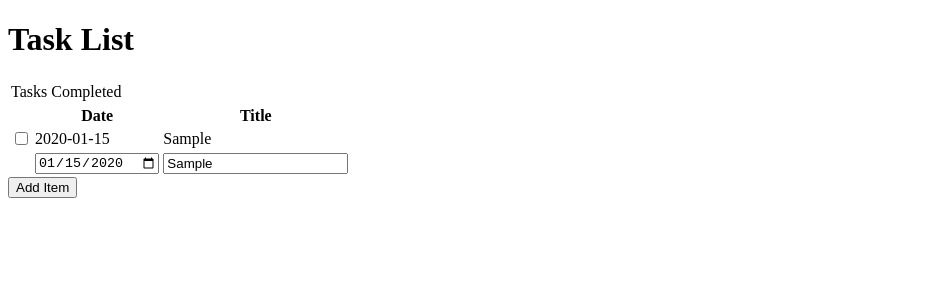
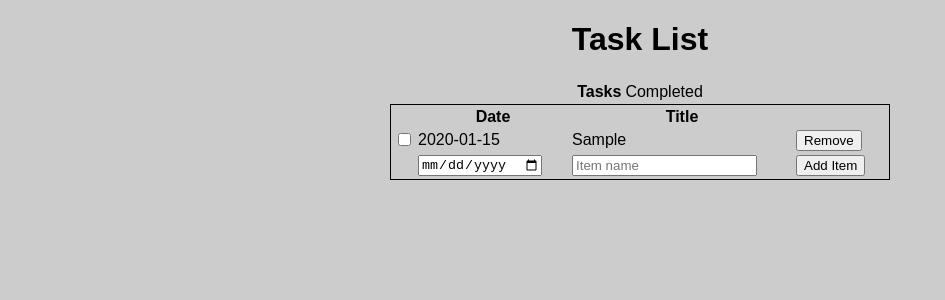
Before and after one commit to tinouye/azoom-todo-app, a Nuxt app: page / in a window 1280 px wide. Both pictures are taken after typing "2020-01-15", "Sample" into the empty fields and a click on the button "Add Item". Shown: the top 300 px of the page, without its empty margins (0-945 px from the left). Built offline with nearby package versions, Linux system fonts and the light colour scheme.

Commit message:
Added styling

```diff
--- a/TodoView.vue
+++ b/TodoView.vue
@@ -1,4 +1,4 @@
-<script setup>
+<script lang="ts" setup>
 import { todoStore } from '@/stores/todo';
 import { ref, computed } from 'vue';
 
@@ -10,26 +10,25 @@ const props = defineProps( {
     }
 });
 
-let todoList = [];
-let inputDate = "";
-let inputItem = "";
+let inputDate = ref("");
+let inputItem = ref("");
 
 const todoListPinia = todoStore();
 
+// Computed property for deciding whether to show complete or incomplete items
 const displayedList = computed(() => {
   return props.showCompleted ? todoListPinia.completed : todoListPinia.items;
 })
 
+// Update Pinia state object and clear input fields
 function addTodoItem(){
-  todoListPinia.addItem(inputDate, inputItem);
+  todoListPinia.addItem(inputDate.value, inputItem.value);
+  inputDate.value = "";
+  inputItem.value = "";
 }
 
-function completeItem(index){
-  console.log("completing " + index);
-  todoListPinia.completeItem(index);
-}
-
-function toggleCheck(index){
+// Handle check mark being toggled (mark as complete or incomplete)
+function toggleCheck(index: number){
   if (!props.showCompleted) {
     todoListPinia.completeItem(index);
   }
@@ -37,16 +36,35 @@ function toggleCheck(index){
     todoListPinia.unCompleteItem(index);
   }
 }
+
+// Handle delete button, delete item from state object
+function deleteItem(index: number){
+  if (!props.showCompleted) {
+    todoListPinia.removeItem(index);
+  }
+  else {
+    todoListPinia.removeCompleted(index);
+  }
+}
 </script>
+
+<style scoped>
+table {
+  border: 1px solid black;
+  table-layout: fixed;
+  width: 500px;
+}
+</style>
 
 <template>
   <div>
     <table>
       <thead>
         <tr>
-          <th></th>
-          <th>Date</th>
+          <th style="width:20px"></th>
+          <th style="width:150px">Date</th>
           <th>Title</th>
+          <th style="width:90px"></th>
         </tr>
       </thead>
       <tbody>
@@ -54,8 +72,9 @@ function toggleCheck(index){
           <td><input type="checkbox" :checked="props.showCompleted" v-on:click="toggleCheck(index)"></td>
           <td>{{ item.date }}</td>
           <td>{{ item.title }}</td>
+          <td><button @click="() => deleteItem(index)">Remove</button></td>
         </tr>
-        <tr>
+        <tr v-if="!showCompleted">
           <td></td>
           <td>
             <input type="date" required placeholder="Date" v-model="inputDate">
@@ -63,12 +82,11 @@ function toggleCheck(index){
           <td>
             <input type="text" required placeholder="Item name" v-model="inputItem">
           </td>
+          <td>
+            <button @click="addTodoItem">Add Item</button>
+          </td>
         </tr>
       </tbody>
     </table>
-
-
-
-    <button v-on:click="addTodoItem">Add Item</button>
   </div>
 </template>
--- a/app.vue
+++ b/app.vue
@@ -1,23 +1,46 @@
-<script setup>
-import { ref } from 'vue';
+<script lang="ts" setup>
+import { ref, reactive, computed } from 'vue';
 import TodoView from './TodoView.vue';
 import CompletedView from './CompletedView.vue';
 
 let showCompleted = ref(false);
 
-function switchList() {
-  showCompleted.value = !showCompleted.value;
+const selectedStyle = reactive({
+  fontWeight: 'bold'
+});
+
+const deSelectedStyle = reactive({});
+
+const tasksTitleStyle = computed(() => {
+  return showCompleted.value ? deSelectedStyle : selectedStyle;
+})
+
+const completedTitleStyle = computed(() => {
+  return showCompleted.value ? selectedStyle : deSelectedStyle;
+})
+
+function switchList(newValue: boolean) {
+  showCompleted.value = newValue;
   console.log(showCompleted.value);
 }
 </script>
-
+<style>
+  h1 {
+    text-align:center;
+    font-family:'arial';
+  }
+  table {
+    margin:auto;
+    font-family:'arial';
+  }
+</style>
 <template>
   <h1>Task List</h1>
   <table>
     <tbody>
       <tr>
-        <td v-on:click="switchList">Tasks</td>
-        <td>Completed</td>
+        <td :style=tasksTitleStyle @click="() => switchList(false)">Tasks</td>
+        <td :style=completedTitleStyle @click="() => switchList(true)">Completed</td>
       </tr>
     </tbody>
   </table>
--- /dev/null
+++ b/global.css
@@ -0,0 +1,3 @@
+body {
+    background-color: #cccccc;
+}
--- a/nuxt.config.ts
+++ b/nuxt.config.ts
@@ -1,5 +1,8 @@
 // https://nuxt.com/docs/api/configuration/nuxt-config
 export default defineNuxtConfig({
+  css: [
+    '@/global.css'
+  ],
   compatibilityDate: '2024-04-03',
   devtools: { enabled: true },
   modules: ['@pinia/nuxt']
--- a/stores/todo.ts
+++ b/stores/todo.ts
@@ -1,7 +1,7 @@
 import { defineStore } from "pinia";
 
 interface TodoItem {
-    date: Date,
+    date: string,
     title: string
 }
 
@@ -16,17 +16,22 @@ export const todoStore = defineStore("todo", {
         completed: []
     }),
     actions: {
-        addItem(date: Date, title: string) {
+        addItem(date: string, title: string) {
             this.items.push({date: date, title: title});
         },
         completeItem(index: number) {
             const removedItem: TodoItem = this.items.splice(index, 1)[0];
             this.completed.push({date:removedItem.date, title:removedItem.title});
-            //this.add_item(removedItem.date, removedItem.title);
         },
         unCompleteItem(index: number) {
             const removedItem: TodoItem = this.completed.splice(index, 1)[0];
             this.items.push({date:removedItem.date, title:removedItem.title});
+        },
+        removeItem(index: number) {
+            this.items.splice(index, 1);
+        },
+        removeCompleted(index: number) {
+            this.completed.splice(index, 1);
         }
     }
 })
```
